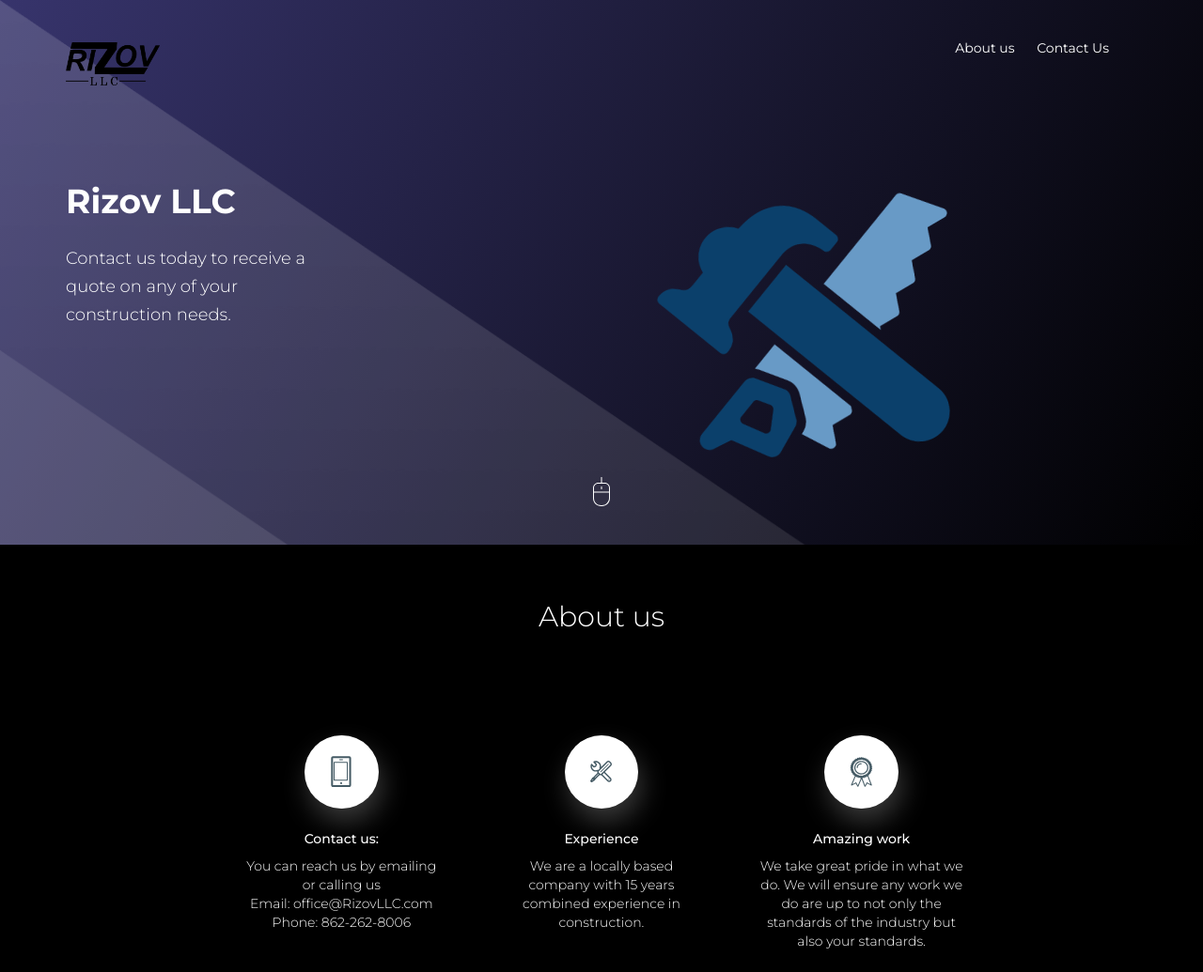
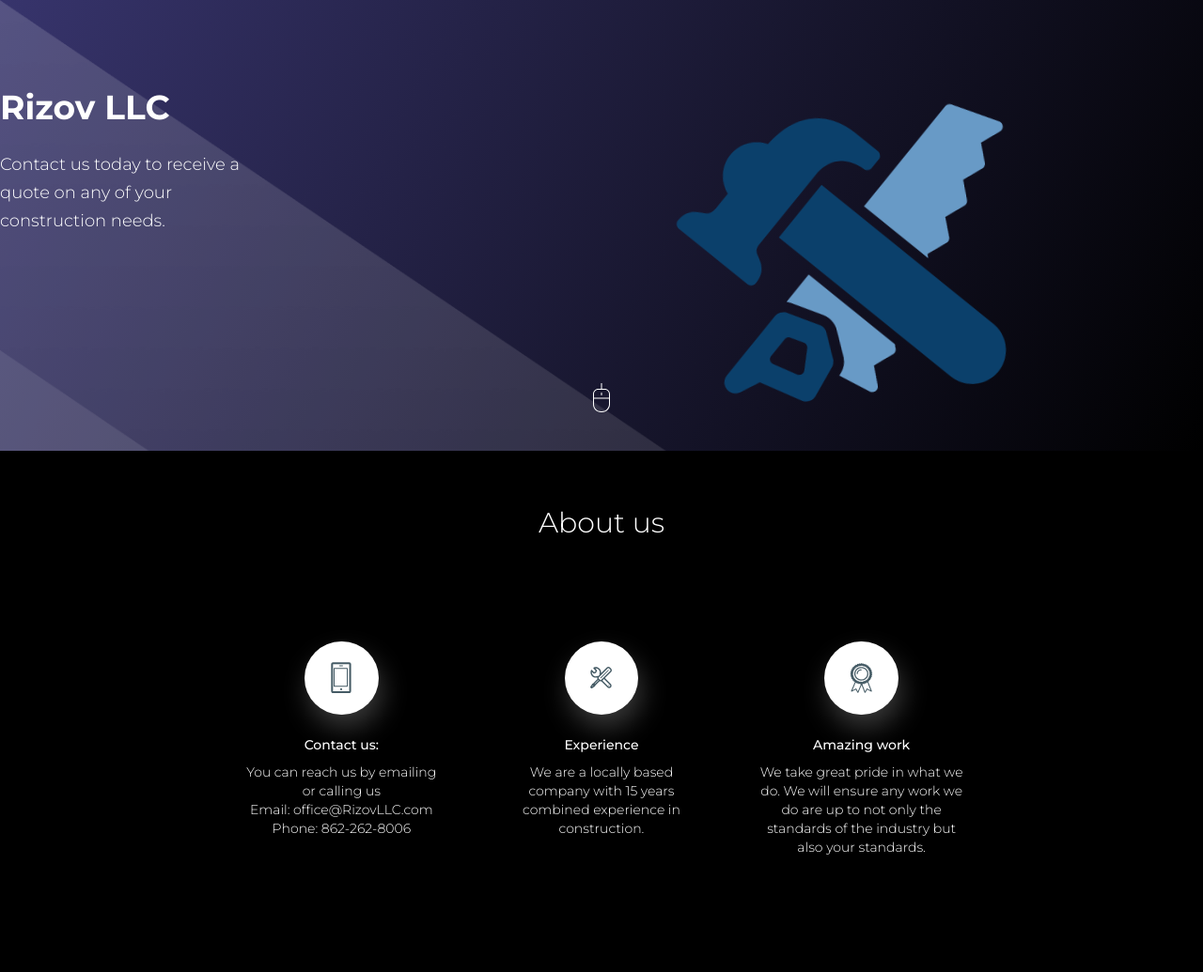
Before and after one commit to Rizovllc/rizovllc.github.io, a plain HTML site: page index.html in a window 1280 px wide. Shown: the top 1035 px of the page at 94% size. Drawn offline with nearby package versions, Linux system fonts and the light colour scheme.

Commit message:
Update index.html

```diff
--- a/index.html
+++ b/index.html
@@ -27,14 +27,7 @@
     <div>
         <img class="strips" src="assets/images/strips.png">
     </div>
-    <div class="container">
-        <div class="header-container header">
-            <a class="navbar-brand logo" href="#"> <img class="logo" src="assets/images/logo.png"/> </a>
-            <div class="header-right">
-                <a class="navbar-item" href="#team">About us</a>
-                <a class="navbar-item" href="#pricing">Contact Us</a>
-            </div>
-        </div>
+
         <!--navigation-->
 
 
```
